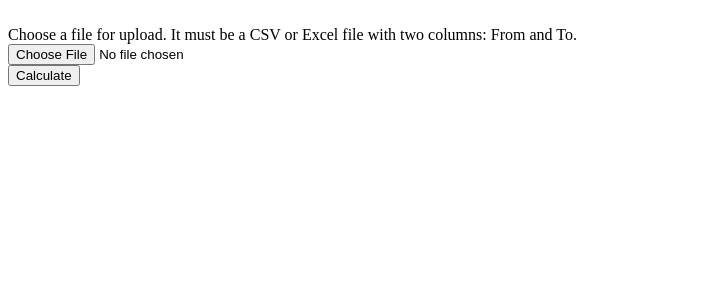
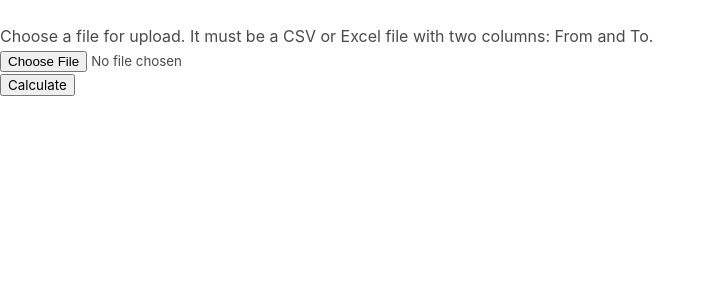
Before and after one commit to archydeberker/trip-carbon-calculator, a Flask app: page / in a window 1280 px wide. Shown: the top 300 px of the page, without its empty margins (0-711 px from the left). Run offline with Flask 2, Linux system fonts and the light colour scheme; some libraries are stand-ins or nearby versions.

Commit message:
Add Bulma stylesheet

```diff
--- a/templates/file_upload.html
+++ b/templates/file_upload.html
@@ -3,6 +3,8 @@
 <head>
     <meta charset="UTF-8">
     <title>Carbon API</title>
+        <link rel="stylesheet" href="https://cdn.jsdelivr.net/npm/bulma@0.8.0/css/bulma.min.css">
+    <script defer src="https://use.fontawesome.com/releases/v5.3.1/js/all.js"></script>
 </head>
 <form action="/api/handle-upload" method="post" enctype="multipart/form-data">
     <br>
```
